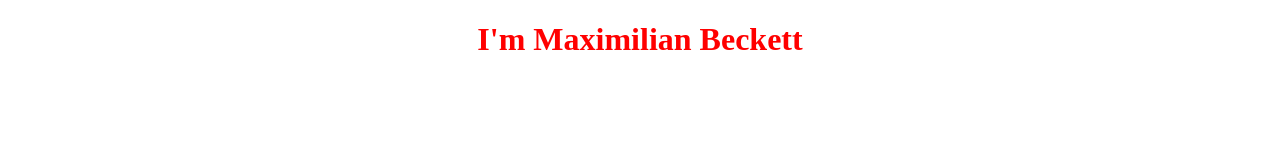
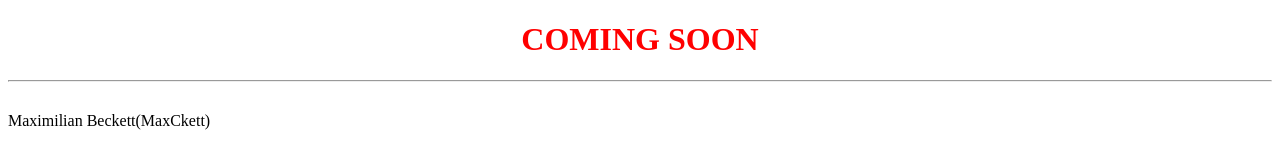
Before and after one commit to MaxCkett/MaxCkett.github.io, a plain HTML site: page index.html in a window 1280 px wide. Drawn offline with Linux system fonts and the light colour scheme.

Commit message:
Update index.html

```diff
--- a/index.html
+++ b/index.html
@@ -1,13 +1,33 @@
 <!DOCTYPE html>
-<html>
+<html lang="en-US">
 
 <head>
-    <title>MaxCkett</title>
+    <meta charset="UTF-8">
+    <meta name="keywords" content="MaxCkett, Maximilian Beckett, personal">
+    <meta name="description" content="This is personal website for MaximilianBeckett(MaxCkett)">
+    <meta name="author" content="Maximilian Beckett(MaxCkett)">
+    <meta name="viewport" content="width=device-width, initial-scale=1.0">
     <link rel="stylesheet" href="./css/style.css">
 </head>
 
+<script src="./js/script.js"></script>
+
 <body>
-    <h1>I'm Maximilian Beckett</h1>
+
+    <div class="bgimg">
+        <!-- <div class="topleft">
+            <p>Logo</p>
+        </div> -->
+        <div class="middle">
+            <h1>COMING SOON</h1>
+            <hr>
+            <p id="demo" style="font-size:30px"></p>
+        </div>
+        <div class="bottomleft">
+            <p>Maximilian Beckett(MaxCkett)</p>
+        </div>
+    </div>
+
 </body>
 
 </html>
```
